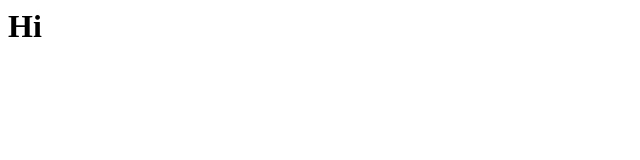
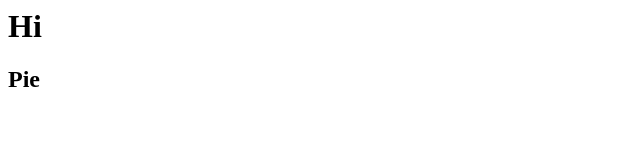
Before and after one commit to MalunSum/incremental, a plain HTML site: page index.html in a window 1280 px wide. Shown: the full height of the page, 0-640 px from the left. Drawn offline with Linux system fonts and the light colour scheme.

Commit message:
Update index.html

```diff
--- a/index.html
+++ b/index.html
@@ -1 +1,2 @@
 <h1>Hi</h1>
+<h2>Pie</h2>
```
